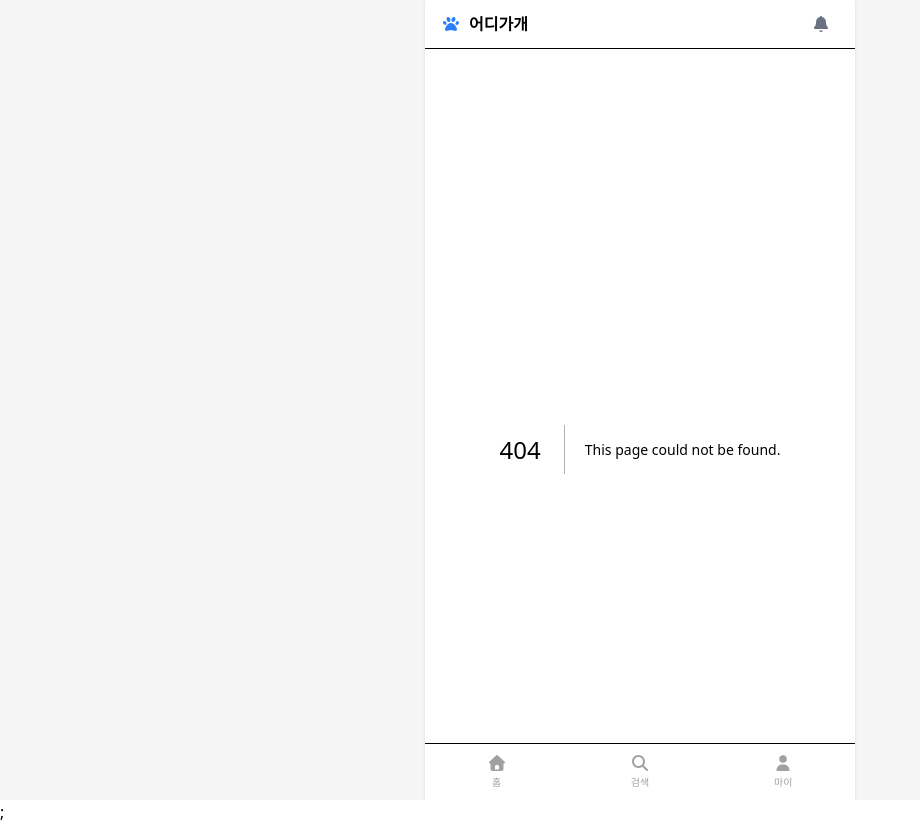
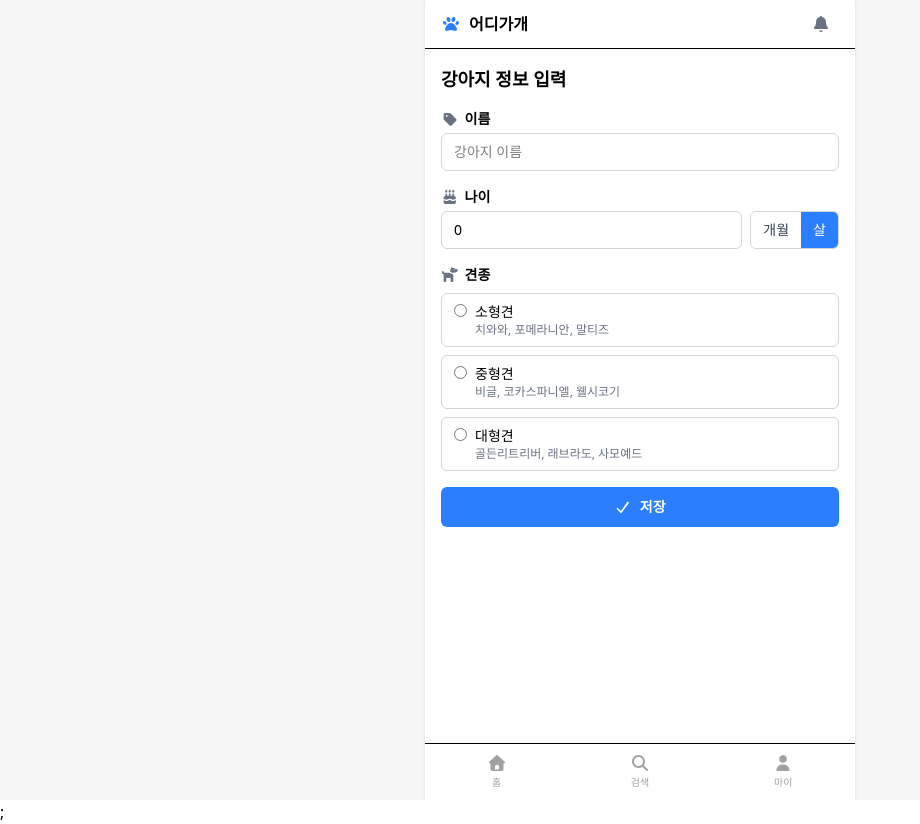
Before and after one commit to horrorkist/Eodigagae-FE, a Next.js app: page /input in a window 1280 px wide. Before the commit this address had no page. Shown: the whole page, without its empty margins (0-920 px from the left). Built offline with nearby package versions, Linux system fonts and the light colour scheme.

Commit message:
feat: dog info form + walk recommendation

```diff
--- /dev/null
+++ b/app/input/page.tsx
@@ -0,0 +1,15 @@
+"use client";
+
+import DogInfoForm from "@/components/DogInfoForm";
+import { useRouter } from "next/navigation";
+
+export default function InputPage() {
+  const router = useRouter();
+
+  return (
+    <div className="p-4 space-y-4">
+      <h1 className="text-lg font-semibold">강아지 정보 입력</h1>
+      <DogInfoForm onSubmitSuccess={() => router.push("/map")} />
+    </div>
+  );
+}
--- /dev/null
+++ b/components/DogInfoForm.tsx
@@ -0,0 +1,188 @@
+"use client";
+
+import { useState } from "react";
+import { useForm } from "react-hook-form";
+import type { DogInfo } from "@/types/dog";
+import { useDogStore } from "@/stores/dogStore";
+import { FontAwesomeIcon } from "@fortawesome/react-fontawesome";
+import {
+  faTag,
+  faCakeCandles,
+  faDog,
+  faCheck,
+  faCircleExclamation,
+} from "@fortawesome/free-solid-svg-icons";
+
+const BREED_OPTIONS = [
+  { value: "소형견", examples: "치와와, 포메라니안, 말티즈" },
+  { value: "중형견", examples: "비글, 코카스파니엘, 웰시코기" },
+  { value: "대형견", examples: "골든리트리버, 래브라도, 사모예드" },
+] as const;
+
+type AgeUnit = "months" | "years";
+
+type FormValues = {
+  name: string;
+  age: number;
+  breed: string;
+};
+
+type Props = {
+  onSubmitSuccess?: (data: DogInfo) => void;
+};
+
+export default function DogInfoForm({ onSubmitSuccess }: Props) {
+  const setDog = useDogStore((s) => s.setDog);
+  const currentDog = useDogStore((s) => s.dog);
+
+  const defaultUnit: AgeUnit =
+    currentDog && currentDog.ageInMonths < 12 ? "months" : "years";
+  const defaultAge = currentDog
+    ? defaultUnit === "months"
+      ? currentDog.ageInMonths
+      : Math.floor(currentDog.ageInMonths / 12)
+    : 0;
+
+  const [ageUnit, setAgeUnit] = useState<AgeUnit>(defaultUnit);
+
+  const {
+    register,
+    handleSubmit,
+    formState: { errors },
+  } = useForm<FormValues>({
+    defaultValues: {
+      name: currentDog?.name ?? "",
+      age: defaultAge,
+      breed: currentDog?.breed ?? "",
+    },
+  });
+
+  const onSubmit = (data: FormValues) => {
+    const ageInMonths =
+      ageUnit === "months" ? data.age : data.age * 12;
+    const dogInfo: DogInfo = {
+      name: data.name,
+      ageInMonths,
+      breed: data.breed as DogInfo["breed"],
+    };
+    setDog(dogInfo);
+    onSubmitSuccess?.(dogInfo);
+  };
+
+  const ageMax = ageUnit === "months" ? 11 : 30;
+  const agePlaceholder = ageUnit === "months" ? "개월 수 (0~11)" : "나이 (년)";
+
+  return (
+    <form onSubmit={handleSubmit(onSubmit)} className="space-y-4">
+      <div className="space-y-1">
+        <label className="flex items-center gap-1.5 text-sm font-semibold">
+          <FontAwesomeIcon icon={faTag} className="w-3 h-3 text-gray-500" />
+          이름
+        </label>
+        <input
+          {...register("name", { required: "이름을 입력해주세요" })}
+          placeholder="강아지 이름"
+          className="w-full border border-gray-300 rounded-md px-3 py-2 text-sm
+                     focus:outline-none focus:ring-2 focus:ring-blue-500"
+        />
+        {errors.name && (
+          <p className="flex items-center gap-1 text-xs text-red-600">
+            <FontAwesomeIcon icon={faCircleExclamation} className="w-2.5 h-2.5" />
+            {errors.name.message}
+          </p>
+        )}
+      </div>
+
+      <div className="space-y-1">
+        <label className="flex items-center gap-1.5 text-sm font-semibold">
+          <FontAwesomeIcon icon={faCakeCandles} className="w-3 h-3 text-gray-500" />
+          나이
+        </label>
+        <div className="flex gap-2">
+          <input
+            type="number"
+            {...register("age", {
+              required: "나이를 입력해주세요",
+              valueAsNumber: true,
+              min: { value: 0, message: "0 이상 입력해주세요" },
+              max: { value: ageMax, message: `${ageMax} 이하로 입력해주세요` },
+            })}
+            placeholder={agePlaceholder}
+            className="flex-1 border border-gray-300 rounded-md px-3 py-2 text-sm
+                       focus:outline-none focus:ring-2 focus:ring-blue-500"
+          />
+          <div className="flex rounded-md border border-gray-300 overflow-hidden text-sm">
+            <button
+              type="button"
+              onClick={() => setAgeUnit("months")}
+              className={`px-3 py-2 transition-colors ${
+                ageUnit === "months"
+                  ? "bg-blue-500 text-white"
+                  : "bg-white text-gray-700"
+              }`}
+            >
+              개월
+            </button>
+            <button
+              type="button"
+              onClick={() => setAgeUnit("years")}
+              className={`px-3 py-2 transition-colors ${
+                ageUnit === "years"
+                  ? "bg-blue-500 text-white"
+                  : "bg-white text-gray-700"
+              }`}
+            >
+              살
+            </button>
+          </div>
+        </div>
+        {errors.age && (
+          <p className="flex items-center gap-1 text-xs text-red-600">
+            <FontAwesomeIcon icon={faCircleExclamation} className="w-2.5 h-2.5" />
+            {errors.age.message}
+          </p>
+        )}
+      </div>
+
+      <fieldset className="space-y-2">
+        <legend className="flex items-center gap-1.5 text-sm font-semibold">
+          <FontAwesomeIcon icon={faDog} className="w-3.5 h-3.5 text-gray-500" />
+          견종
+        </legend>
+        {BREED_OPTIONS.map((opt) => (
+          <label
+            key={opt.value}
+            className="flex items-start gap-2 border border-gray-300 rounded-md px-3 py-2
+                       has-checked:border-blue-500 has-checked:bg-blue-50 cursor-pointer"
+          >
+            <input
+              type="radio"
+              value={opt.value}
+              {...register("breed", { required: "견종을 선택해주세요" })}
+              className="mt-0.5 accent-blue-500"
+            />
+            <div>
+              <div className="text-sm font-medium">{opt.value}</div>
+              <div className="text-xs text-gray-500">{opt.examples}</div>
+            </div>
+          </label>
+        ))}
+        {errors.breed && (
+          <p className="flex items-center gap-1 text-xs text-red-600">
+            <FontAwesomeIcon icon={faCircleExclamation} className="w-2.5 h-2.5" />
+            {errors.breed.message}
+          </p>
+        )}
+      </fieldset>
+
+      <button
+        type="submit"
+        className="flex items-center justify-center gap-2 w-full bg-blue-500 text-white rounded-md py-2.5 text-sm font-semibold
+                   active:bg-blue-600 transition-colors"
+      >
+        <FontAwesomeIcon icon={faCheck} className="w-3.5 h-3.5" />
+        저장
+      </button>
+    </form>
+  );
+}
--- /dev/null
+++ b/lib/walkRecommendation.ts
@@ -0,0 +1,53 @@
+import type { DogBreed, DogInfo } from "@/types/dog";
+
+/**
+ * 견종 크기 × 나이대별 추천 산책 거리 (km)
+ *
+ * 출처:
+ * - 비마이펫 (mypetlife.co.kr) — 나이별 산책 시간 가이드
+ * - 비마이펫 — 견종별 하루 운동량
+ * - 리앤폴 (leeandpol.com) — 강아지 산책 노하우 총정리
+ * - 피스멍멍 — 월령별 산책 시간 가이드
+ * - Four Dog Paws — Dog Walking Calculator Guide
+ * - Figo Pet Insurance — How often should different sized dogs be walked
+ *
+ * 시간 데이터를 평균 보행 속도(소형 ~3km/h, 중형 ~4km/h, 대형 ~4.5km/h)로 환산
+ */
+
+export type WalkRecommendation = {
+  minKm: number;
+  maxKm: number;
+  ageGroup: "퍼피" | "성견" | "노견";
+};
+
+type AgeGroup = WalkRecommendation["ageGroup"];
+
+const DISTANCE_MAP: Record<DogBreed, Record<AgeGroup, [number, number]>> = {
+  소형견: {
+    퍼피: [0.5, 1],
+    성견: [1.5, 3],
+    노견: [0.5, 1],
+  },
+  중형견: {
+    퍼피: [0.7, 1.5],
+    성견: [4, 6],
+    노견: [1.5, 2],
+  },
+  대형견: {
+    퍼피: [0.7, 1.5],
+    성견: [4.5, 9],
+    노견: [1.5, 3],
+  },
+};
+
+function getAgeGroup(ageInMonths: number): AgeGroup {
+  if (ageInMonths < 12) return "퍼피";
+  if (ageInMonths < 96) return "성견"; // 8살(96개월) 미만
+  return "노견";
+}
+
+export function getWalkRecommendation(dog: DogInfo): WalkRecommendation {
+  const ageGroup = getAgeGroup(dog.ageInMonths);
+  const [minKm, maxKm] = DISTANCE_MAP[dog.breed][ageGroup];
+  return { minKm, maxKm, ageGroup };
+}
--- /dev/null
+++ b/stores/dogStore.ts
@@ -0,0 +1,14 @@
+import { create } from "zustand";
+import type { DogInfo } from "@/types/dog";
+
+type DogState = {
+  dog: DogInfo | null;
+  setDog: (dog: DogInfo) => void;
+  clearDog: () => void;
+};
+
+export const useDogStore = create<DogState>((set) => ({
+  dog: null,
+  setDog: (dog) => set({ dog }),
+  clearDog: () => set({ dog: null }),
+}));
--- /dev/null
+++ b/types/dog.ts
@@ -0,0 +1,7 @@
+export type DogBreed = "소형견" | "중형견" | "대형견";
+
+export type DogInfo = {
+  name: string;
+  ageInMonths: number; // 항상 개월 수로 저장
+  breed: DogBreed;
+};
```
